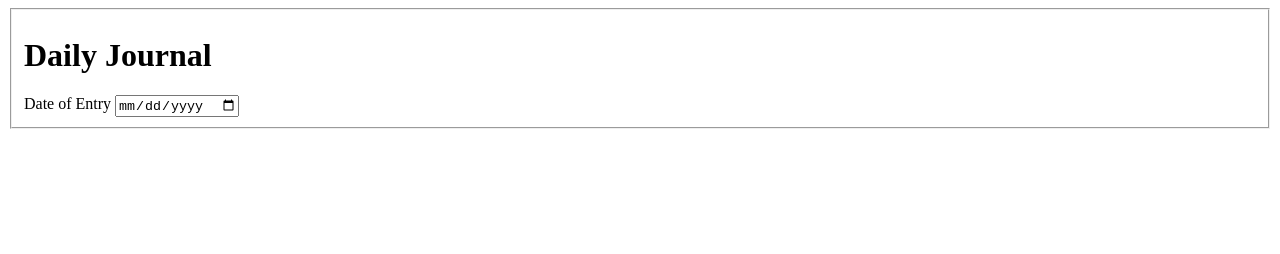
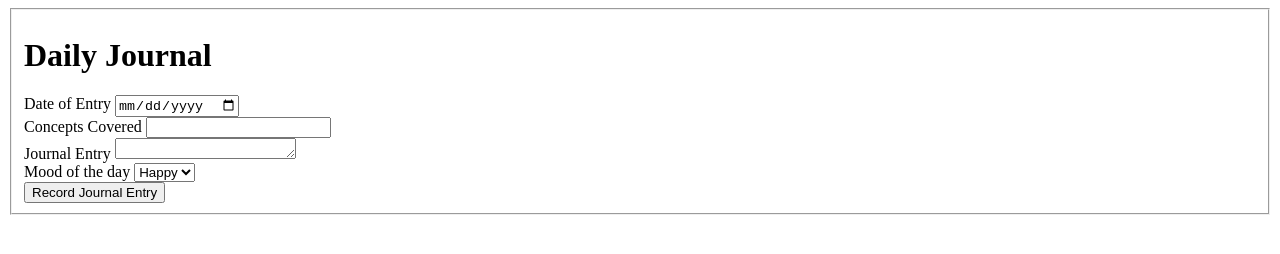
Before and after one commit to stitchelle/daily_journal, a plain HTML site: page src/index.html in a window 1280 px wide. Drawn offline with Linux system fonts and the light colour scheme.

Commit message:
added rest of entry fields in exercise

```diff
--- a/src/index.html
+++ b/src/index.html
@@ -14,6 +14,19 @@
             <h1>Daily Journal</h1>
             <label for="journalDate">Date of Entry</label>
             <input type="date" name="journalDate" id="journalDate">
+            <br>
+            Concepts Covered <input type="text" name="conceptsCovered" id="conceptsCovered">
+            <br>
+            Journal Entry <textarea name="journalEntry" id="journalEntry" cols="20" rows="1"></textarea>
+            <br>
+            Mood of the day <select name="mood" id="mood">
+                <option value="happy">Happy</option>
+                <option value="sad">Sad</option>
+                <option value="mad">Mad</option>
+                <option value="okay">Okay</option>
+            </select>
+            <br>
+            <input type="submit" value="Record Journal Entry">
         </fieldset>
     </form>
 
```
